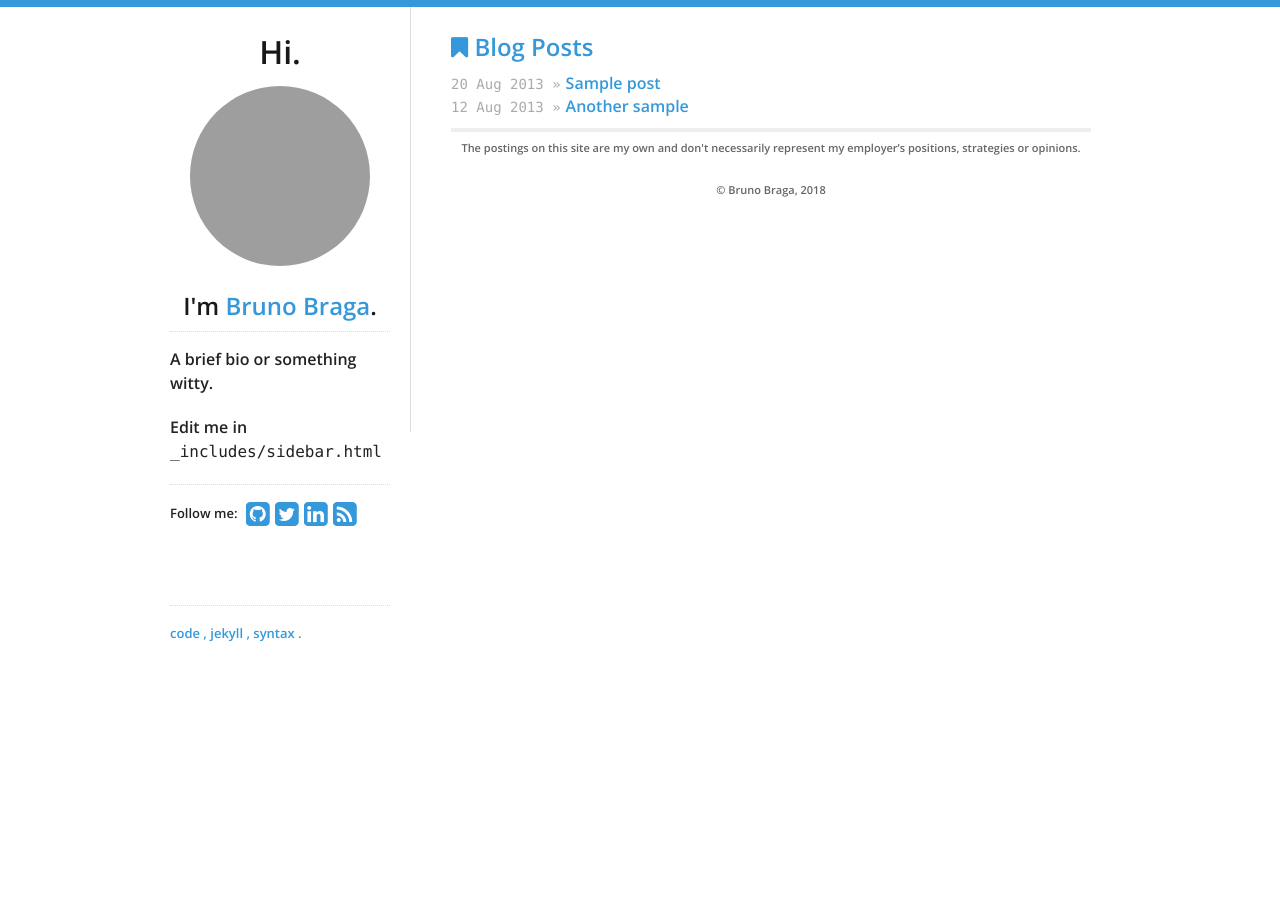
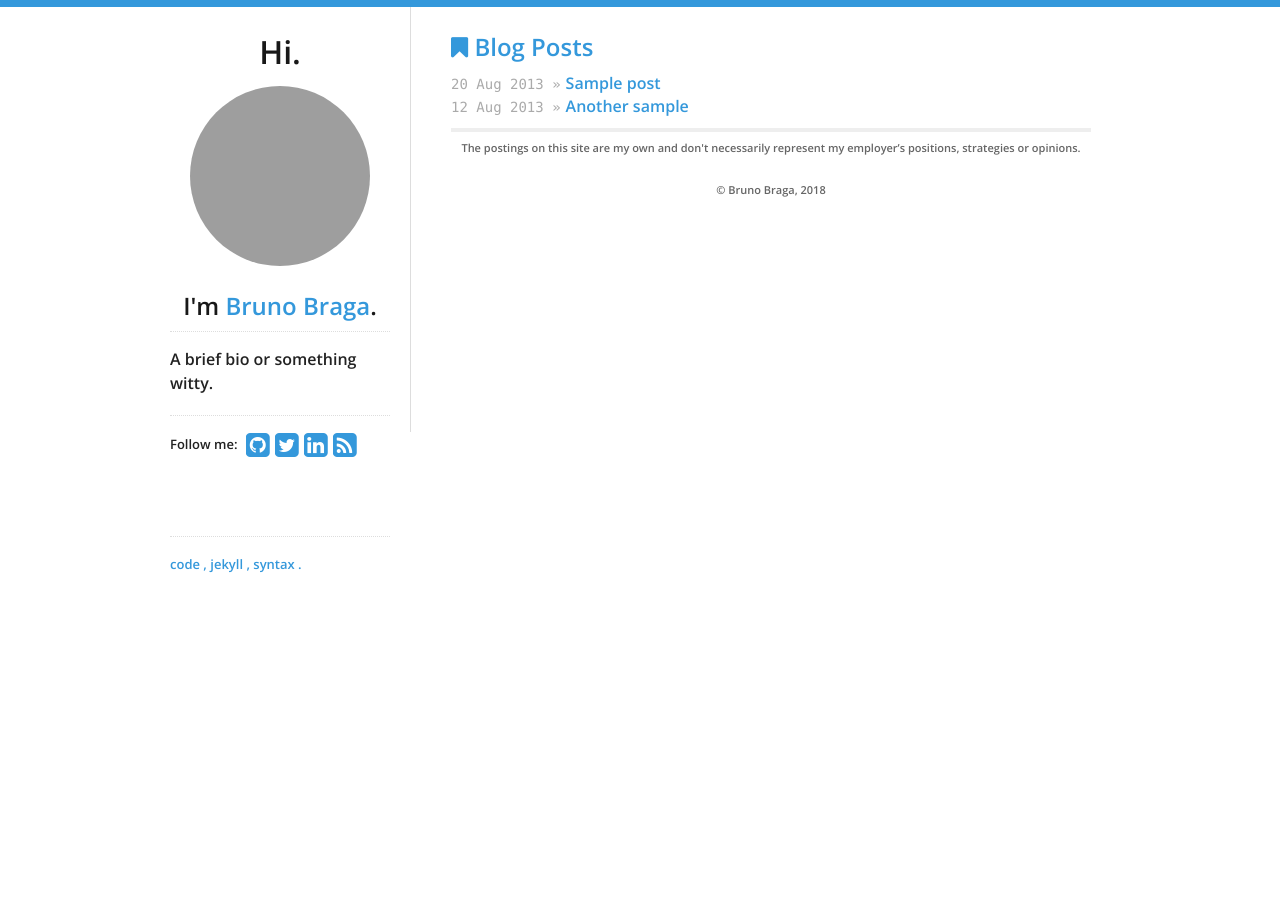
Before and after one commit to bbraga/bbraga.github.io, a Jekyll site: the page built from index.html, in a window 1280 px wide. Built offline with Jekyll 4.4.1, drawn with Linux system fonts in a browser that asks for light colours; nearby versions of some CDN libraries; grey boxes are pictures that could not be loaded.

Commit message:
changed code highlighter to rouge

```diff
--- a/Gemfile
+++ b/Gemfile
@@ -2,4 +2,4 @@
 
 gem "github-pages"
 gem 'jekyll-analytics'
-gem 'pygments.rb'
+#gem 'pygments.rb'
--- a/_config.yml
+++ b/_config.yml
@@ -1,5 +1,5 @@
 # General Jekyll Config
-highlighter: pygments
+highlighter: rouge
 url: https://brunobraga.eu
 lsi: false
 exclude: [LICENSE, CNAME, README.md, .gitignore, Gemfile, Gemfile.lock]
--- a/_includes/sidebar.html
+++ b/_includes/sidebar.html
@@ -10,9 +10,6 @@
   <h2>I'm <a href="/">{{ site.data.theme.name }}</a>.</h2>
   <div id="bio">
     <p>A brief bio or something witty.</p>
-    <p>
-      Edit me in <code>_includes/sidebar.html</code>
-    </p>
   </div>
   <div id="social">
     {% include social.html %}
```
Also changed, not shown: 1 other file.
